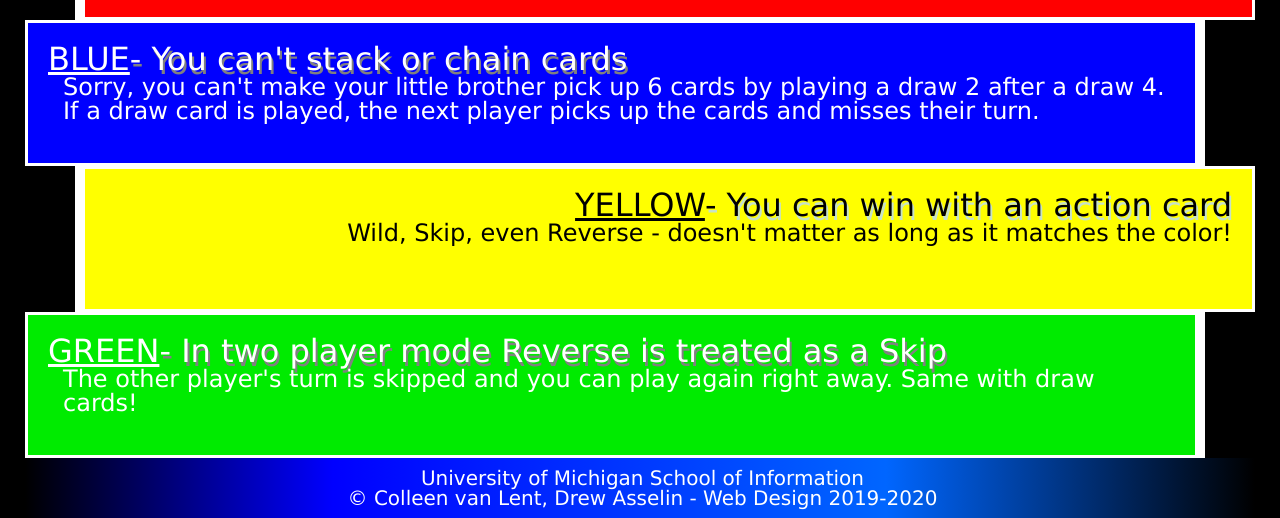
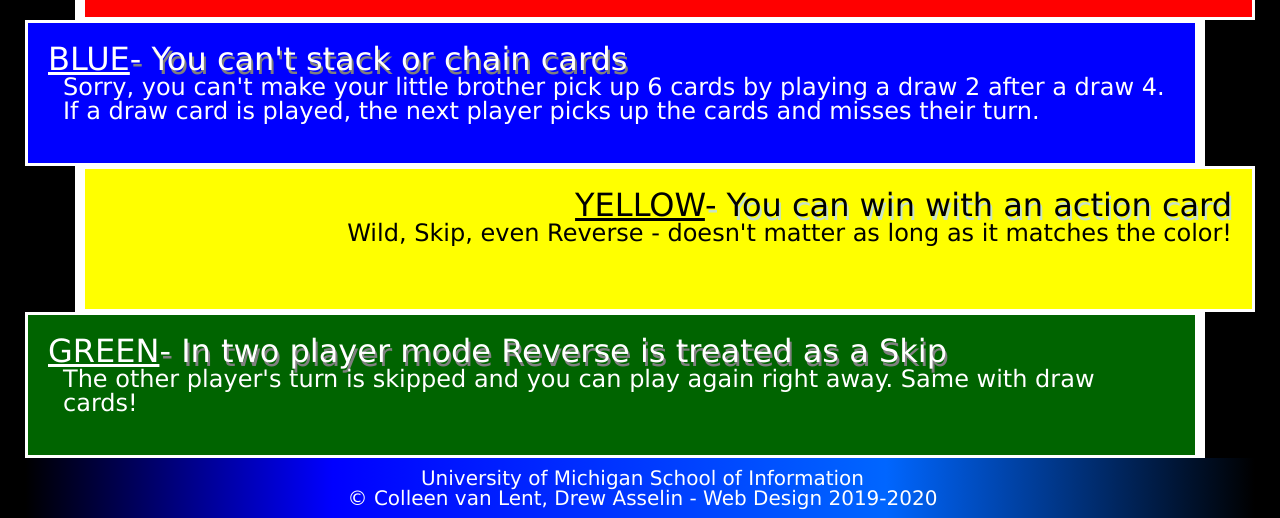
Before and after one commit to abirahmed7272/homework2-2022, a plain HTML site: page index.html in a window 1280 px wide. Shown: the part 719-1237 px from the top of the page. Drawn offline with Linux system fonts and the light colour scheme.

Commit message:
wave contrast error for green class

```diff
--- a/css/style.css
+++ b/css/style.css
@@ -76,7 +76,7 @@ div {
 }
 
 .green {
-	background-color: #00EB00;
+	background-color: #006400;
 	text-align: left;
 	margin-right: 50px;
 	border-right-width: 10px;
```
